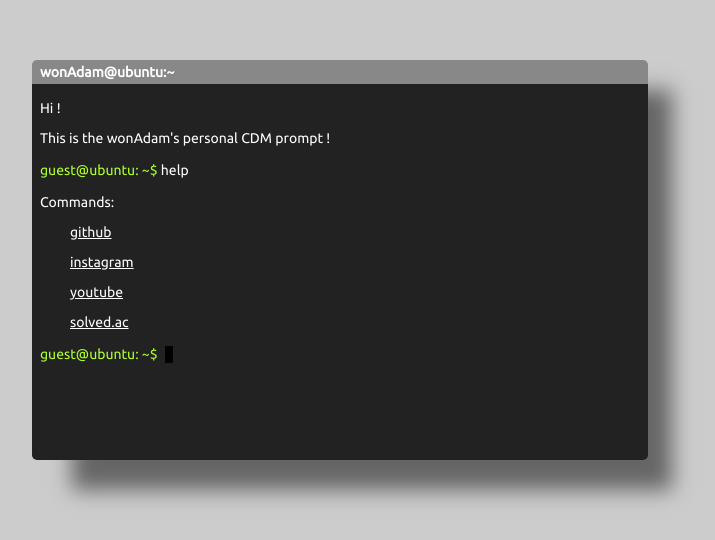
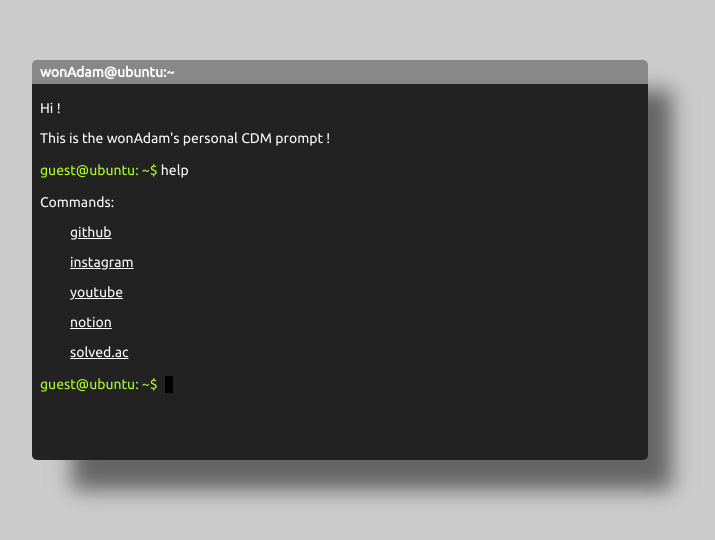
Before and after one commit to wonAdam/CMD-Homepage, a plain HTML site: page index.html in a window 1280 px wide. Shown: the part 140-680 px from the top of the page, without its empty margins (308-1023 px from the left). Drawn offline with Linux system fonts and the light colour scheme.

Commit message:
notion added to html

```diff
--- a/index.html
+++ b/index.html
@@ -26,6 +26,9 @@
                 <p class="tab youtube">
                     <a href="https://www.youtube.com/channel/UCGHNfSceGAy7N2UC7FXWJVg?view_as=subscriber" target="_blank">youtube</a>
                 </p>
+                <p class="tab notion">
+                    <a href="https://www.notion.so/wondong/Hello-39e66d3c917a4545bef6a115ee9977f8" target="_blank">notion</a>
+                </p>
                 <p class="tab solved">
                     <a href="https://solved.ac/profile/wondong5" target="_blank">solved.ac</a>
                 </p>
```
